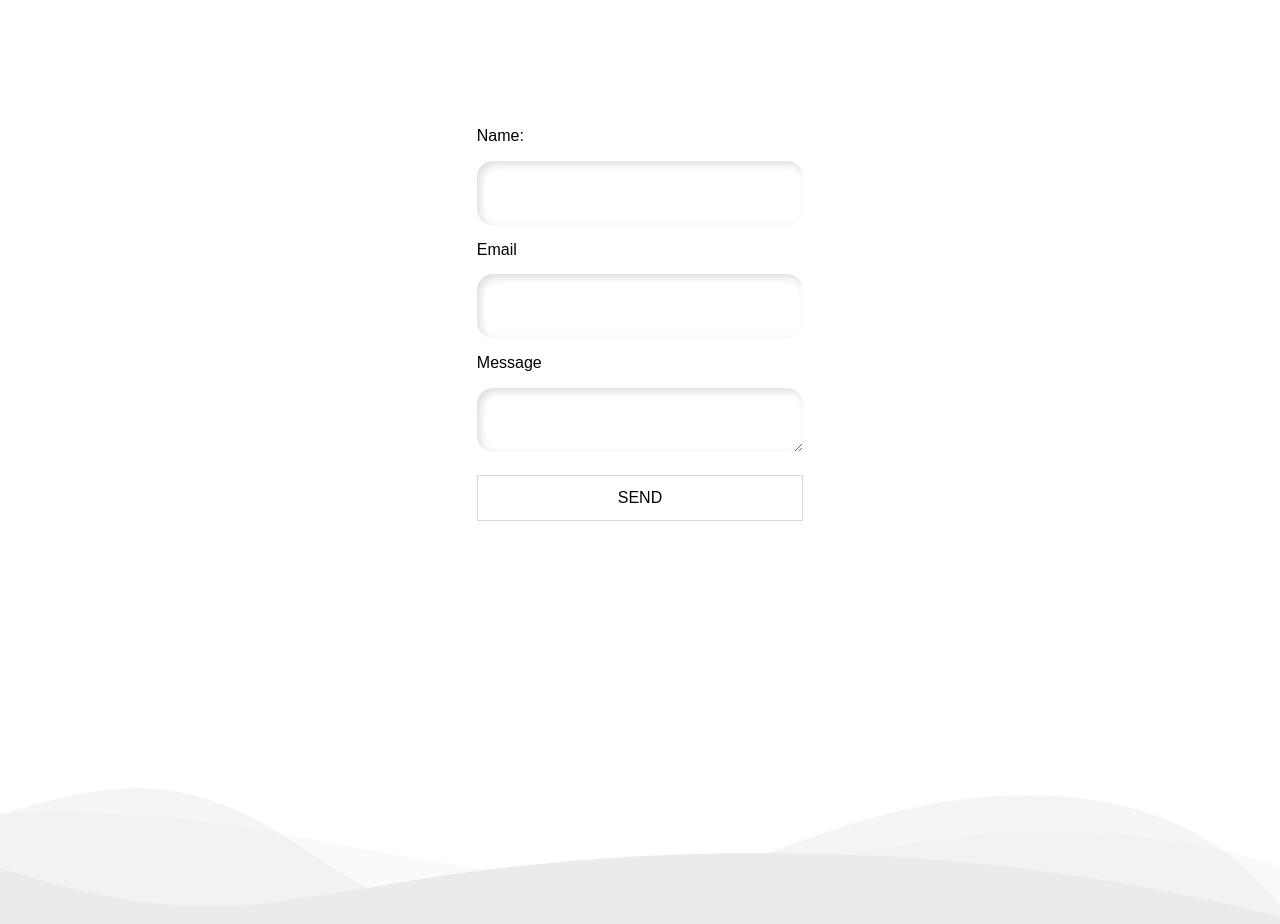
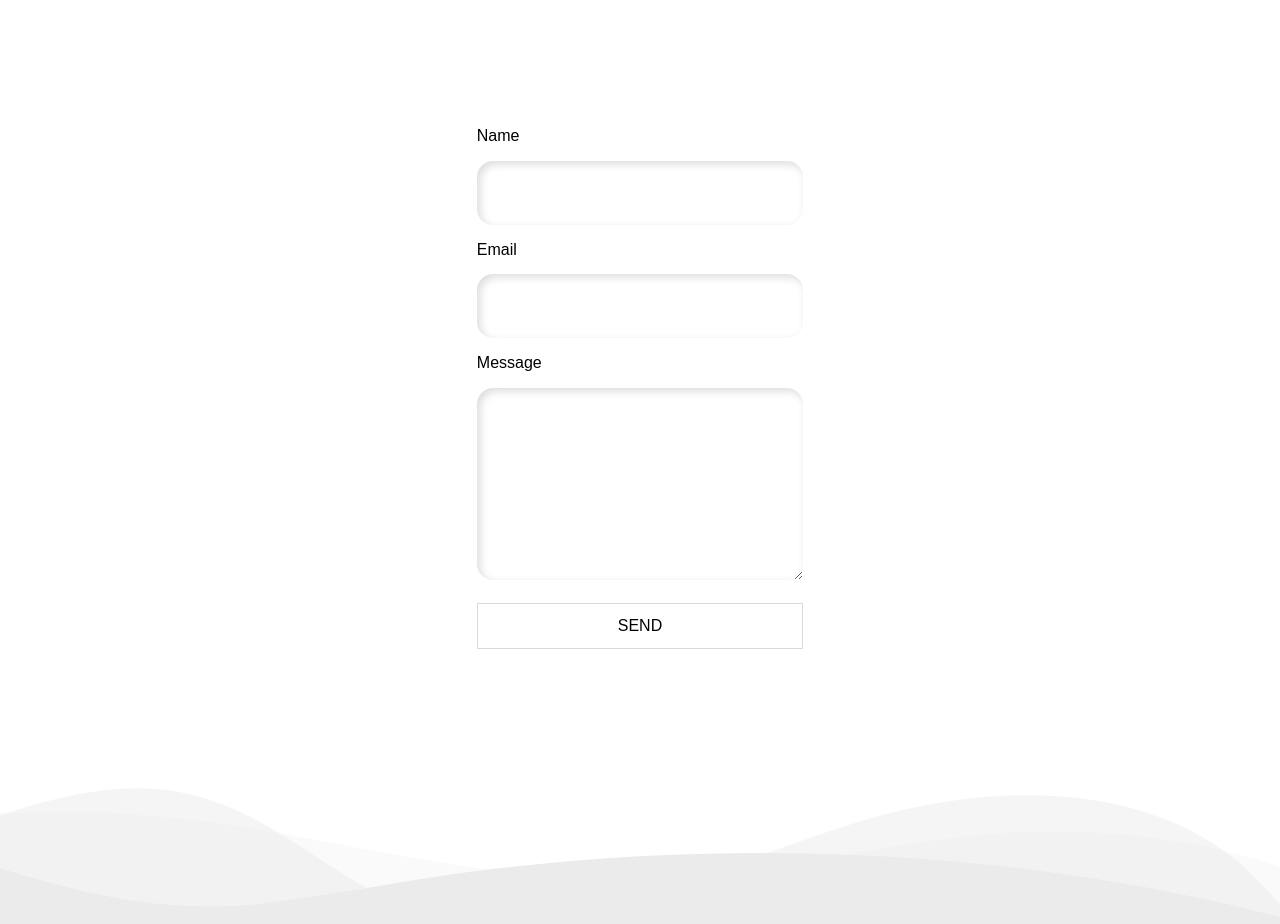
Before and after one commit to stephangriesel/stephangriesel-2022, a Vue app: page /contact in a window 1280 px wide. Shown: the part 700-1624 px from the top of the page. Built offline with nearby package versions, Linux system fonts and the light colour scheme.

Commit message:
update form wip

```diff
--- a/src/views/Contact.vue
+++ b/src/views/Contact.vue
@@ -14,12 +14,18 @@
   </div>
   <div class='text-container'>
     <form action="https://form.taxi/s/jpnu0sjk" method="POST">
-    <label for="Name">Name:</label>
-    <input type="text" name="Name">
-    <label for="Email">Email</label>
-    <input type="email" name="Email">
-    <label for="Message">Message</label>
-    <textarea name="Message"></textarea>
+    <div class="form-name flex-column">
+      <label for="Name">Name</label>
+      <input type="text" name="Name">
+    </div>
+    <div class="form-email flex-column">
+      <label for="Email">Email</label>
+      <input type="email" name="Email">
+    </div>
+    <div class="form-message flex-column">
+      <label for="Message">Message</label>
+      <textarea name="Message"></textarea>
+    </div>
     <button type="submit" value="Send">SEND</button>
     </form>
   </div>
@@ -102,12 +108,18 @@ inset -.2rem -.2rem .5rem var(--white);
   background-size: cover;
 }
 
+.flex-column {
+  display:flex;
+  flex-direction: column;
+}
+
 .text-container {
-  /* height:300px; */
   form {
     display:flex;
     flex-direction: column;
+    position: relative;
   }
+
   input, textarea {
     margin: 0.8rem 0;
     width: 20.4rem;
@@ -123,6 +135,10 @@ inset -.2rem -.2rem .5rem var(--white);
     &::placeholder { color: var(--greyLight-3); }
     &:focus { outline: none; box-shadow: $shadow; }
   }
+
+  textarea {
+      height:12rem;
+    }
 
   }
   button  {
```
